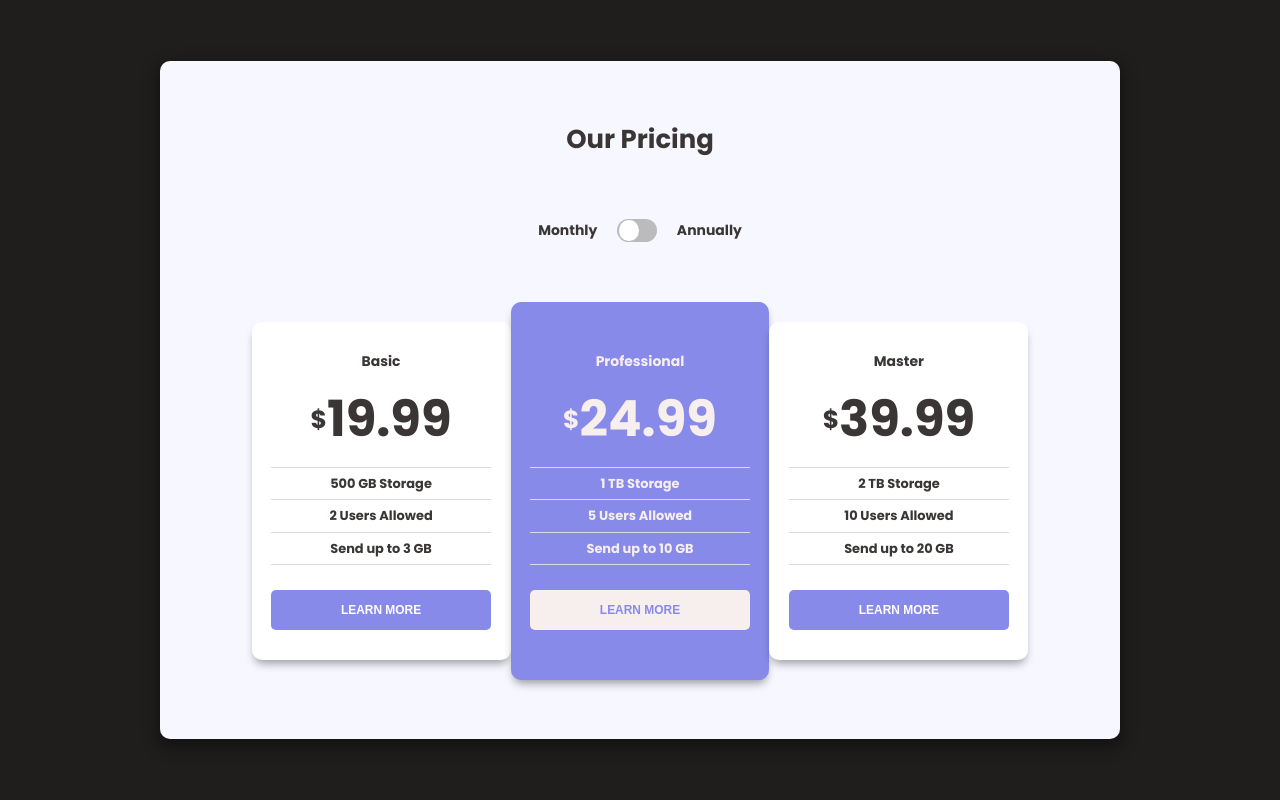
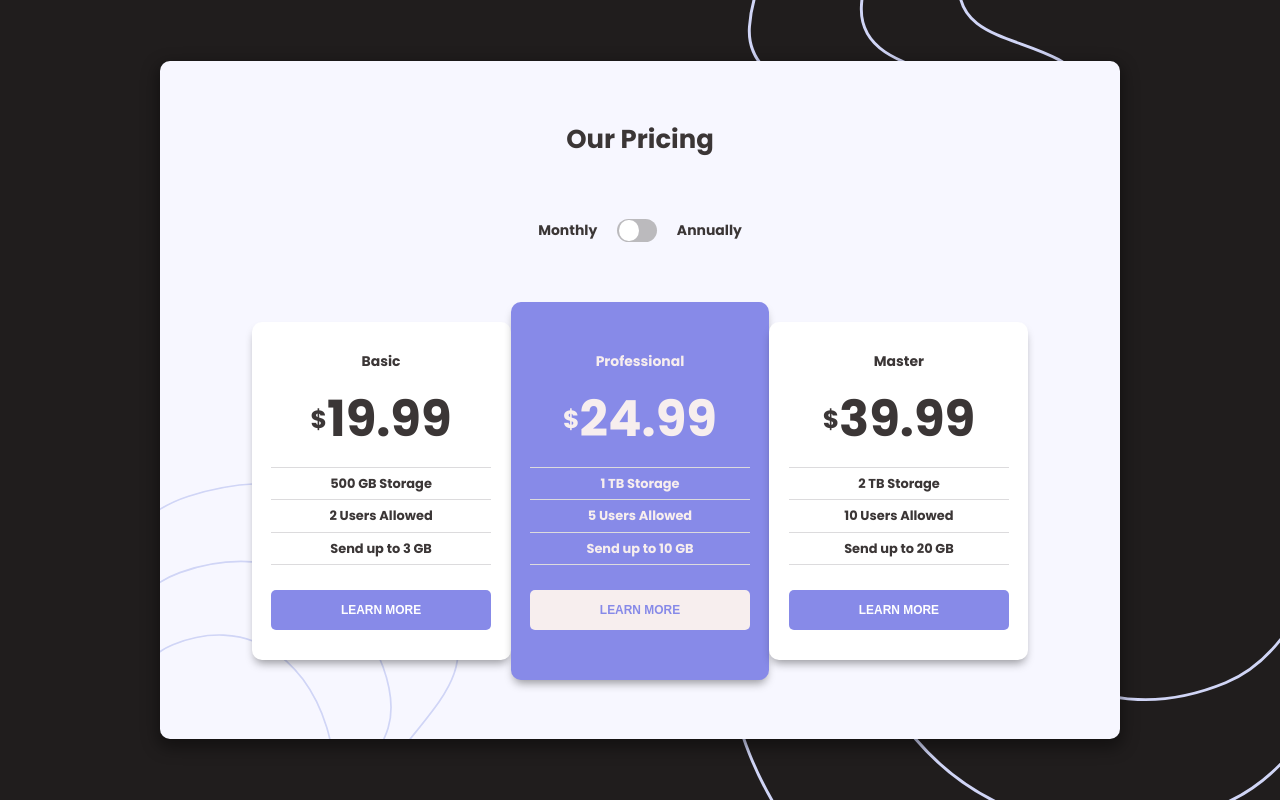
Before and after one commit to serhatbek/responsive-pricing-cards-with-toggle, a plain HTML site: page index.html in a window 1280 px wide. Drawn offline with Linux system fonts and the light colour scheme; the site is published under a folder, as on GitHub Pages, so addresses that start at the root find nothing.

Commit message:
fixed svgs paths

```diff
--- a/src/assets/scss/_base.scss
+++ b/src/assets/scss/_base.scss
@@ -22,7 +22,7 @@ body {
   display: flex;
   align-items: center;
   justify-content: center;
-  background-image: url(/src/assets/images/bg-top.svg);
+  background-image: url(../images/bg-top.svg);
   background-repeat: no-repeat;
   background-size: 550px;
   background-position: right top;
--- a/src/assets/scss/_component.scss
+++ b/src/assets/scss/_component.scss
@@ -5,7 +5,7 @@
   box-shadow: 0 6px 16px 3px rgba(0, 0, 0, 0.4);
   padding: 6rem 3rem;
   border-radius: 1rem;
-  background-image: url(/src/assets/images/bg-bottom.svg);
+  background-image: url(../images/bg-bottom.svg);
   background-repeat: no-repeat;
   background-position-y: bottom;
   background-size: 30rem;
```
Also changed, not shown: src/assets/css/main.css.
